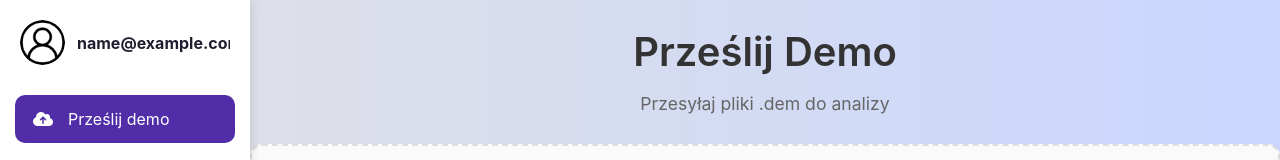
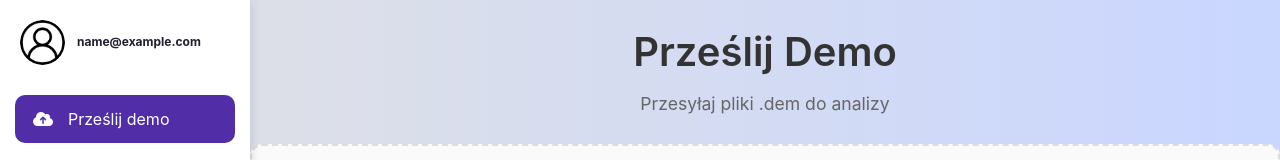
Before and after one commit to KacperTetela/demo-analyzer-frontend, a React (Vite) app: page /senddemo in a window 1280 px wide. Shown: the top 160 px of the page. Built offline with nearby package versions, Linux system fonts and the light colour scheme; sample sign-in values are in the browser's storage.

Commit message:
feat: add new authentication page with registration and login functionality, and a new collapsible sidebar component with theme toggle.

```diff
--- a/src/components/AuthPage/AuthPage.jsx
+++ b/src/components/AuthPage/AuthPage.jsx
@@ -19,6 +19,7 @@ const AuthPage = () => {
     // Login State
     const [loginEmail, setLoginEmail] = useState('');
     const [loginPassword, setLoginPassword] = useState('');
+    const [loginApiError, setLoginApiError] = useState('');
 
     const validatePassword = (password) => {
         if (password.length < 5 || password.length > 20) {
@@ -62,6 +63,7 @@ const AuthPage = () => {
 
     const handleLogin = async (e) => {
         e.preventDefault();
+        setLoginApiError('');
 
         try {
             const res = await apiPost("/api/auth/login", {
@@ -73,7 +75,22 @@ const AuthPage = () => {
             localStorage.setItem('user_email', loginEmail);
             navigate('/senddemo');
         } catch (error) {
-            alert("Logowanie nieudane: " + error.message);
+            let errorMsg = "Wystąpił błąd logowania. Spróbuj ponownie.";
+            const rawError = (error.message || "").toLowerCase();
+
+            if (rawError.includes("bad credentials") || rawError.includes("credentials are wrong") || [401, 403].includes(error.status)) {
+                errorMsg = "Nieprawidłowy email lub hasło.";
+            } else if (rawError.includes("locked") || rawError.includes("disabled")) {
+                errorMsg = "Konto jest nieaktywne.";
+            } else if (rawError.includes("network") || rawError.includes("failed to fetch")) {
+                errorMsg = "Błąd połączenia z serwerem.";
+            } else if (error.message) {
+                // Fallback to backend message if it's something specific but not caught above,
+                // but typically we want to hide it.
+                // For now, let's keep the generic one for unknown backend errors to be safe UI-wise.
+            }
+
+            setLoginApiError(errorMsg);
         }
     };
 
@@ -120,14 +137,21 @@ const AuthPage = () => {
                         type="email"
                         placeholder="Email"
                         value={loginEmail}
-                        onChange={(e) => setLoginEmail(e.target.value)}
+                        onChange={(e) => {
+                            setLoginEmail(e.target.value);
+                            setLoginApiError(''); // Clear error on typing
+                        }}
                     />
                     <input
                         type="password"
                         placeholder="Hasło"
                         value={loginPassword}
-                        onChange={(e) => setLoginPassword(e.target.value)}
+                        onChange={(e) => {
+                            setLoginPassword(e.target.value);
+                            setLoginApiError(''); // Clear error on typing
+                        }}
                     />
+                    {loginApiError && <span className={styles.validationError}>{loginApiError}</span>}
                     <a href="#"></a>
                     <button type="submit">Zaloguj się</button>
                 </form>
--- a/src/components/Sidebar/Sidebar.jsx
+++ b/src/components/Sidebar/Sidebar.jsx
@@ -64,7 +64,7 @@ const Sidebar = ({ onCollapse }) => {
                 <div className={styles.header}>
                     <img src={userIcon} alt="usuario" />
                     <div className={styles.info}>
-                        <strong>{userEmail || 'Użytkownik'}</strong><br />
+                        <strong>{userEmail || 'Użytkownik'}</strong>
                     </div>
                 </div>
                 <div className={styles.menu}>
--- a/src/components/Sidebar/Sidebar.module.css
+++ b/src/components/Sidebar/Sidebar.module.css
@@ -32,6 +32,7 @@
 .header {
     display: flex;
     align-items: center;
+        /* Force vertical centering */
     padding: 20px;
     gap: 12px;
 }
@@ -40,6 +41,10 @@
     width: 45px;
     height: 45px;
     border-radius: 50%;
+    display: block;
+        /* Remove inline spacing */
+        margin: 0;
+        /* Remove margins */
 }
 
 .info {
@@ -47,6 +52,30 @@
     overflow: hidden;
     opacity: 1;
     transition: opacity 0.2s ease;
+    width: 100%;
+        /* Ensure width is constrained */
+        display: flex;
+        /* Use flex to align content if needed */
+        flex-direction: column;
+        justify-content: center;
+        /* Center vertically inside info */
+        margin: 0;
+        /* Remove potential margins */
+    }
+
+    .info strong {
+        font-size: 0.75rem;
+        /* text-xs equivalent */
+        display: block;
+        white-space: nowrap;
+        overflow: hidden;
+        text-overflow: ellipsis;
+        color: inherit;
+        width: 100%;
+        margin: 0;
+        /* Clear margins */
+        line-height: 1.2;
+        /* Tighter line height but allows descenders */
 }
 
 .sidebar.collapsed {
```
